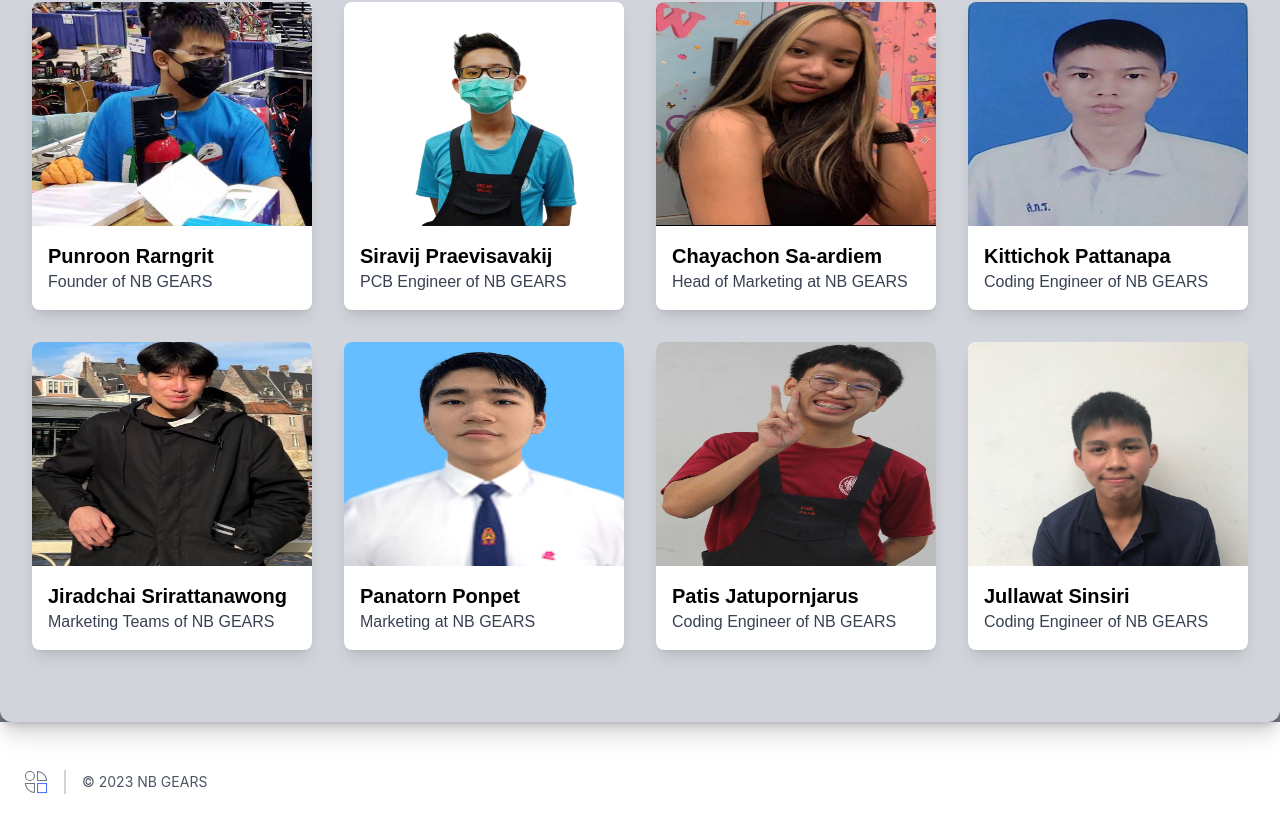
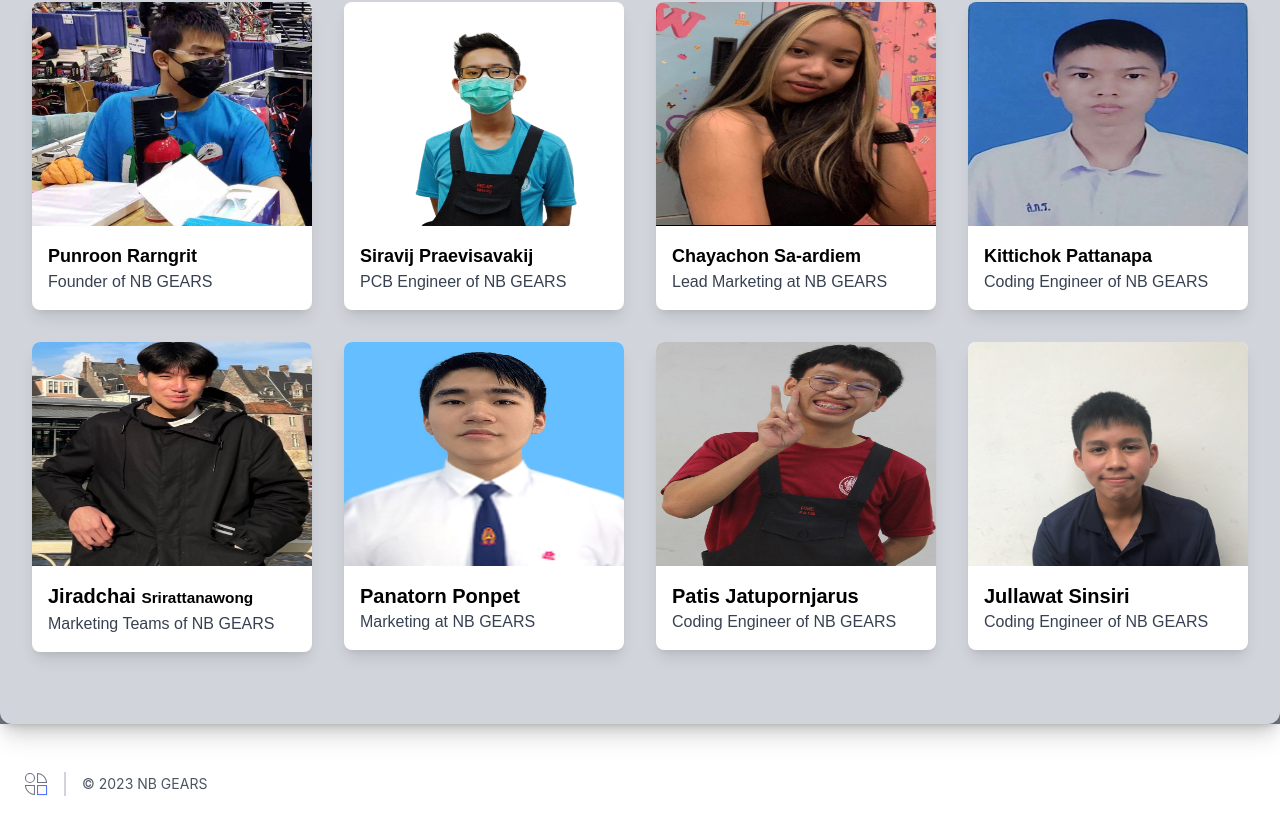
Before and after one commit to siravijbb/NB-GEARS-V1, a SvelteKit app: page /about-us in a window 1280 px wide. Shown: the part 944-1772 px from the top of the page. Built offline with nearby package versions, Linux system fonts and the light colour scheme; a web font is replaced by a local one.

Commit message:
optimise:fixed text + warning external site

```diff
--- a/src/routes/about-us/+page.svelte
+++ b/src/routes/about-us/+page.svelte
@@ -29,8 +29,8 @@
 				Bangkok Geeks Engineering Awesome Robotic Solutions" similar to our advising team.
 			</p>
 			<h1 class="text-5xl margin: 40px; Bigcon">Our Team Members</h1>
-			<div class="Maincon">
-				<div class="flex flex-wrap justify-between">
+			<div class="Maincon ">
+				<div class="flex flex-wrap justify-between min-h-1/3">
 					<div class="w-25% md:w-1/3 lg:w-1/4 p-4 ">
 						<a href="#punroon">
 							<div
@@ -39,28 +39,28 @@
 							>
 								<img class="w-full h-56 object-fit object-left" src="punroon.jpg" alt="avatar" />
 								<div class="p-4">
-									<h1 class="text-xl font-bold">Punroon Rarngrit</h1>
+									<h1 class="text-lg	 font-bold">Punroon Rarngrit</h1>
 									<p class="text-gray-700 text-base">Founder of NB GEARS</p>
 								</div>
 							</div>
 						</a>
 					</div>
 					<div class="w-25% md:w-1/3 lg:w-1/4 p-4">
-						<a href="#siravij">
+						<a href="https://github.com/siravijbb">
 							<div
 								class="hover:shadow-2xl bg-white hover:bg-neutral-200 shadow-lg rounded-lg overflow-hidden"
 								id="siravij"
 							>
 								<img class="w-full h-56 object-fit object-center" src="siravij.webp" alt="avatar" />
 								<div class="p-4">
-									<h1 class="text-xl font-bold">Siravij Praevisavakij</h1>
+									<h1 class="text-lg	 font-bold">Siravij Praevisavakij</h1>
 									<p class="text-gray-700 text-base">PCB Engineer of NB GEARS</p>
 								</div>
 							</div>
 						</a>
 					</div>
 
-					<div class="w-25% md:w-1/3 lg:w-1/4 p-4">
+					<div class="w-25% md:w-1/4  lg:w-1/4 p-4">
 						<a href="#Chayachon">
 							<div
 								class="hover:shadow-2xl bg-white hover:bg-neutral-200 shadow-lg rounded-lg overflow-hidden  "
@@ -68,8 +68,8 @@
 							>
 								<img class="w-full h-56 object-fit object-right" src="Chayachon.jpg" alt="avatar" />
 								<div class="p-4">
-									<h1 class="text-xl font-bold">Chayachon Sa-ardiem</h1>
-									<p class="text-gray-700 text-base">Head of Marketing at NB GEARS</p>
+									<h1 class="text-lg	 font-bold">Chayachon Sa-ardiem</h1>
+									<p class="text-gray-700 text-base">Lead Marketing at NB GEARS</p>
 								</div>
 							</div>
 						</a>
@@ -83,7 +83,7 @@
 							>
 								<img class="w-full h-56 object-fit object-left" src="Kittichok.jpg" alt="avatar" />
 								<div class="p-4">
-									<h1 class="text-xl font-bold">Kittichok Pattanapa</h1>
+									<h1 class="text-lg	font-bold">Kittichok Pattanapa</h1>
 									<p class="text-gray-700 text-base">Coding Engineer of NB GEARS</p>
 								</div>
 							</div>
@@ -101,8 +101,12 @@
 									alt="avatar"
 								/>
 								<div class="p-4">
-									<h1 class="text-xl font-bold">Jiradchai Srirattanawong</h1>
-									<p class="text-gray-700 text-base">Marketing Teams of NB GEARS</p>
+									<h1 class="text-lg">
+										<h1 class="text-xl	 font-bold">
+											Jiradchai <h1 class="Movcon  inline">Srirattanawong</h1>
+										</h1>
+										<p class="text-gray-700 text-base">Marketing Teams of NB GEARS</p>
+									</h1>
 								</div>
 							</div>
 						</a>
@@ -171,4 +175,7 @@
 		max-width: 1280px;
 		margin: 40px auto;
 	}
+	.Movcon {
+		font-size: 0.96rem;
+	}
 </style>
--- a/src/routes/components/navbar.svelte
+++ b/src/routes/components/navbar.svelte
@@ -73,7 +73,7 @@
 								<a
 									href="https://first.ncresa.org/"
 									class="block py-2 pl-3 pr-4 text-white-700 border-b border-gray-600 hover:bg-gray-600 md:hover:bg-transparent md:border-0 md:hover:text-blue-700 md:p-0 dark:text-gray-400 dark:hover:text-white dark:border-gray-700 dark:hover:bg-gray-700 md:dark:hover:bg-transparent"
-									>Our Parrents Teams!</a
+									>Our Parrents Teams! (External Site)</a
 								>
 							</li>
 							<li>
```
